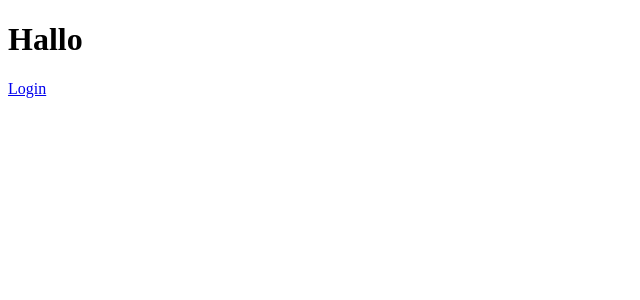
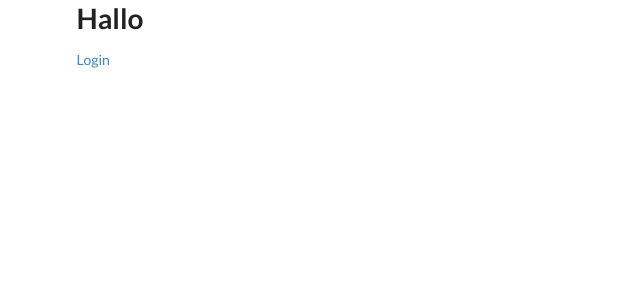
Before and after one commit to sinfmifisc/WT-Projekt, a React (Create React App) app in the folder umfrage/: page / in a window 1280 px wide. Shown: the top 300 px of the page, without its empty margins (0-640 px from the left). Built offline with nearby package versions, Linux system fonts and the light colour scheme.

Commit message:
Semamntic ui setup

```diff
--- a/umfrage/package.json
+++ b/umfrage/package.json
@@ -7,7 +7,9 @@
     "react-dom": "^16.6.3",
     "react-router": "^4.3.1",
     "react-router-dom": "^4.3.1",
-    "react-scripts": "2.1.1"
+    "react-scripts": "2.1.1",
+    "semantic-ui-css": "^2.4.1",
+    "semantic-ui-react": "^0.83.0"
   },
   "scripts": {
     "start": "react-scripts start",
--- a/umfrage/src/App.js
+++ b/umfrage/src/App.js
@@ -7,7 +7,7 @@
 class App extends Component {
   render() {
     return (
-     <div>
+     <div className="ui container">
 	   <Route path="/" exact component={HomePage}/>
 	   <Route path="/login" exact component={LoginPage}/>
 	 </div>
--- a/umfrage/src/index.js
+++ b/umfrage/src/index.js
@@ -1,6 +1,7 @@
 import React from 'react';
 import ReactDOM from 'react-dom';
 import App from './App';
+import "semantic-ui-css/semantic.min.css"
 import { BrowserRouter } from 'react-router-dom';
 import * as serviceWorker from './serviceWorker';
 
```
